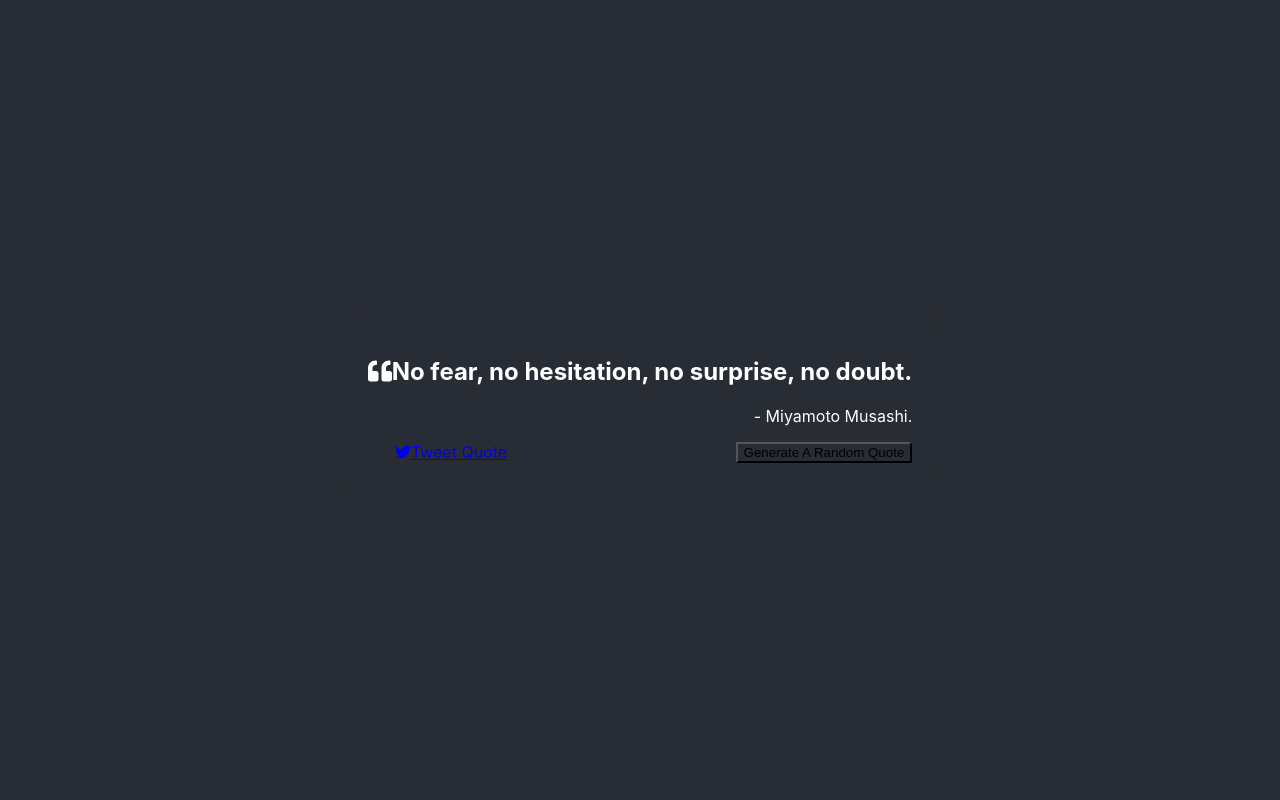
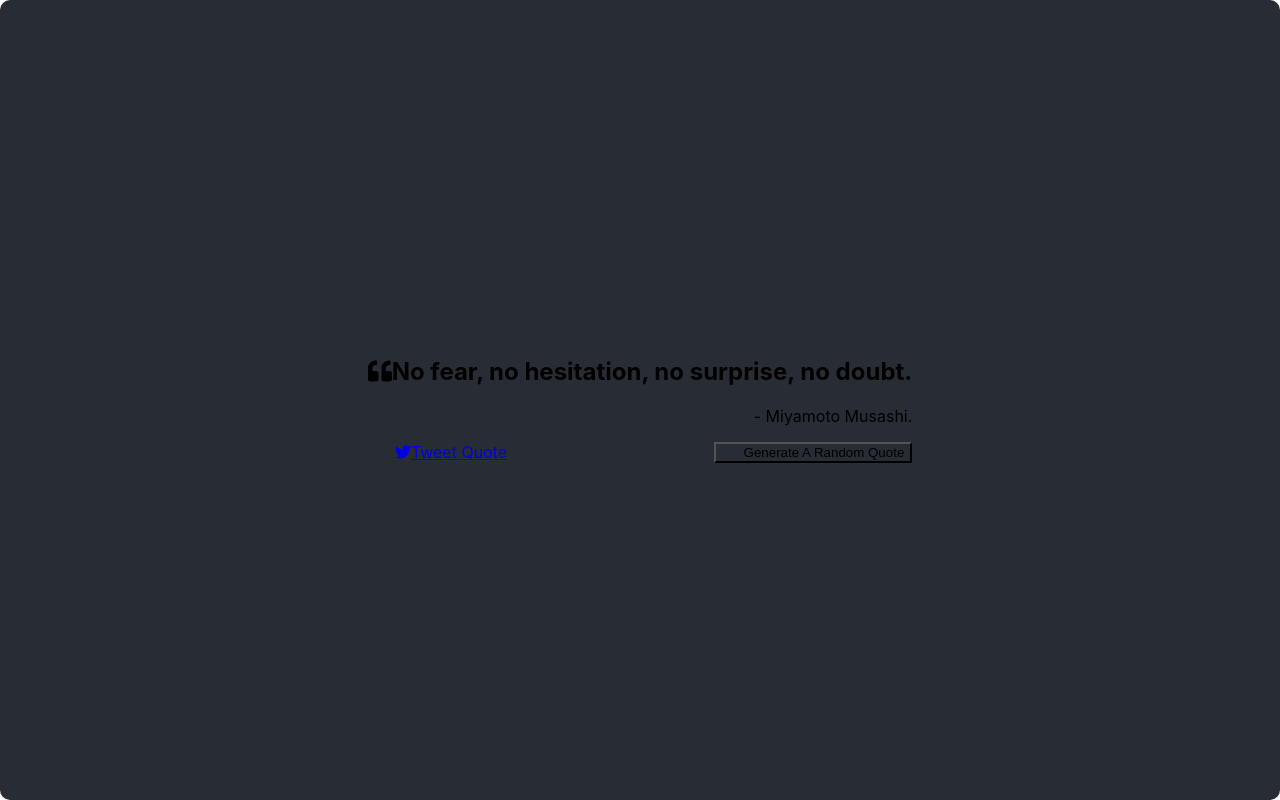
Before and after one commit to ryang223/random-quote-machine, a React (Create React App) app: page / in a window 1280 px wide. Built offline with nearby package versions, Linux system fonts and the light colour scheme; no server answers.

Commit message:
Tweet Quote, new quote and author improved.

```diff
--- a/src/App.scss
+++ b/src/App.scss
@@ -10,9 +10,10 @@
 .App {
   text-align: center;
   #quote-box{
-    padding: 25px;
-    background-color: white;
-    border-radius: 10px;
+   padding: 25px;
+   background-color: white;
+   border-radius: 10px;
+   color:black;
     #author{
       text-align: end;
     }
@@ -22,10 +23,12 @@
     }
     #new-quote{
       float: right;
+      padding-left: 5%;
     }
   }
   .App-header {
-    background-color: #282c34;
+    background-color: white;
+    border-radius: 10px;
     min-height: 100vh;
     display: flex;
     flex-direction: column;
```
